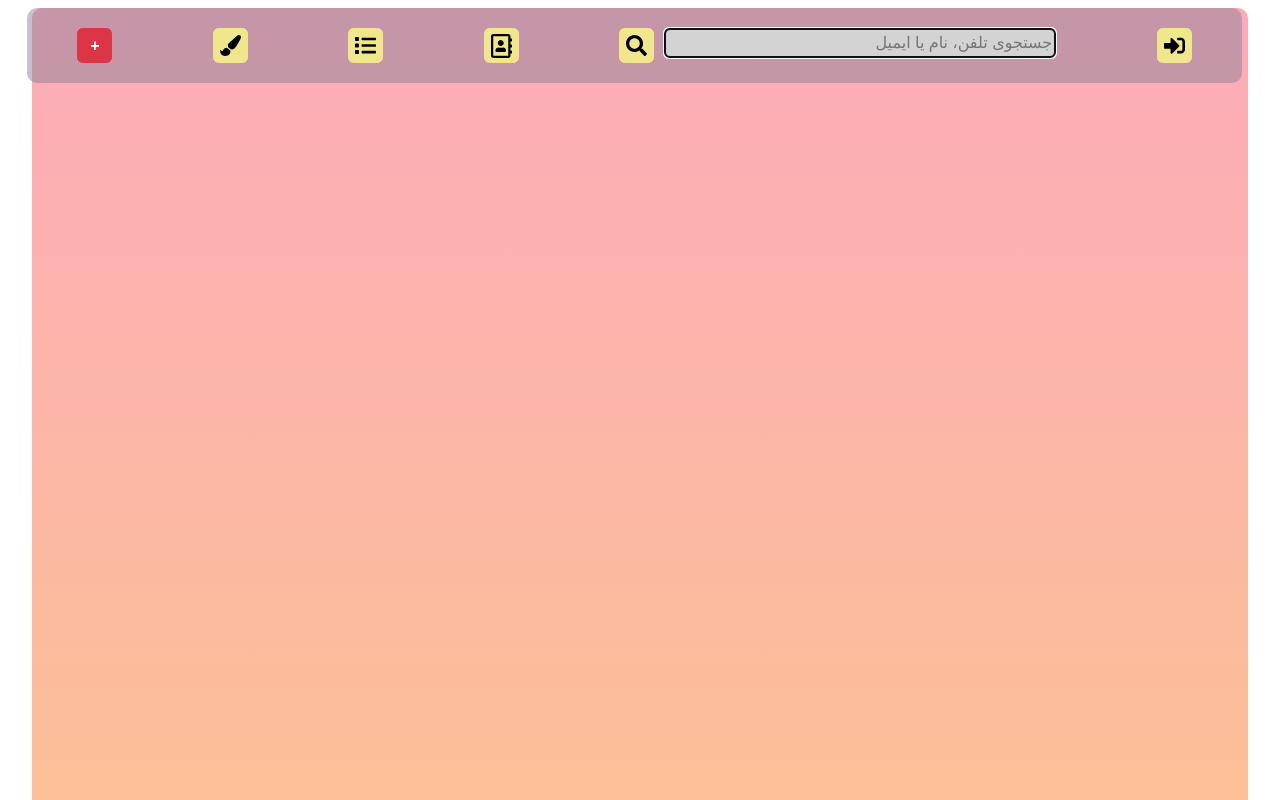
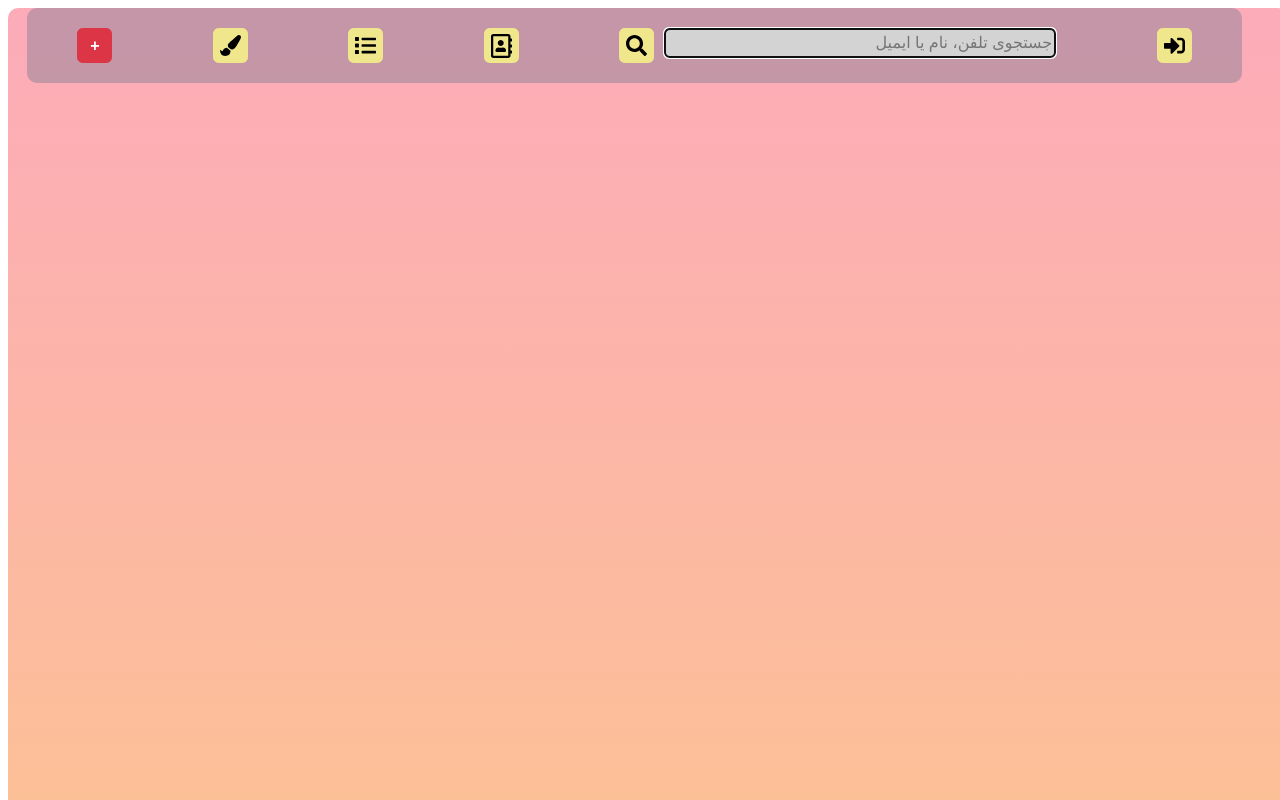
Before and after one commit to sepidehtajdini/Phonebook, a React (Create React App) app: page / in a window 1280 px wide. Shown: the top 800 px of the page. Built offline with nearby package versions, Linux system fonts and the light colour scheme.

Commit message:
Update body.css

```diff
--- a/src/Home/Body/body.css
+++ b/src/Home/Body/body.css
@@ -1,6 +1,6 @@
 .container {
     direction: rtl;
-    width: 95vw;
+    width: 100vw;
     margin: auto;
     border-radius: 10px;
 }
```
